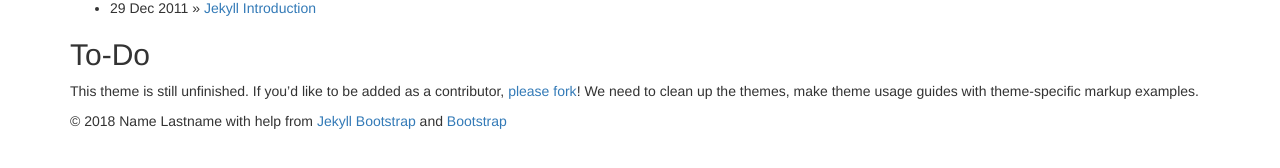
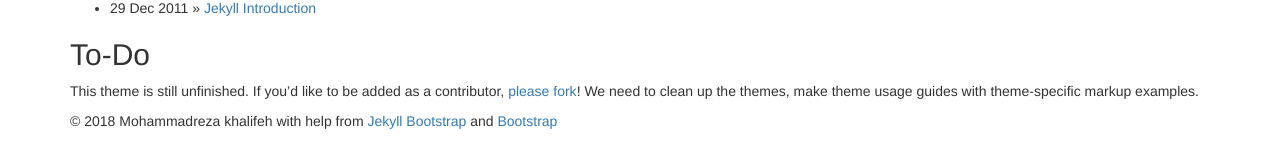
Before and after one commit to mrzkhalifeh8/mrzkhalifeh8.github.io, a Jekyll site: the page built from jekyll-bootstrap/index.md, in a window 1280 px wide. Shown: the part 710-878 px from the top of the page. Built offline with Jekyll 4.4.1, drawn with Linux system fonts in a browser that asks for light colours; nearby versions of some CDN libraries; library files that are not in the unit come from our copies; part of the change alters nothing that is shown.

```diff
--- a/jekyll-bootstrap/_config.yml
+++ b/jekyll-bootstrap/_config.yml
@@ -11,10 +11,10 @@ highlighter: pygments
 title : Jekyll Bootstrap
 tagline: Site Tagline
 author :
-  name : Name Lastname
-  email : blah@email.test
-  github : username
-  twitter : username
+  name : Mohammadreza khalifeh
+  email : mrzkhalifeh8@gmail.com
+  github : mrzkhalifeh8
+  twitter : mrzkhalifeh8
   feedburner : feedname
 
 # The production_url is only used when full-domain names are needed
@@ -25,9 +25,9 @@ author :
 # Else if you are pushing to username.github.io, replace with your username.
 # Finally if you are pushing to a GitHub project page, include the project name at the end.
 #
-production_url : http://username.github.io
+production_url : http://mrzkhalifeh8.github.io
 
-gems: ["jekyll-sitemap"]
+plugins: ["jekyll-sitemap"]
 
 # All Jekyll-Bootstrap specific configurations are namespaced into this hash
 #
```
